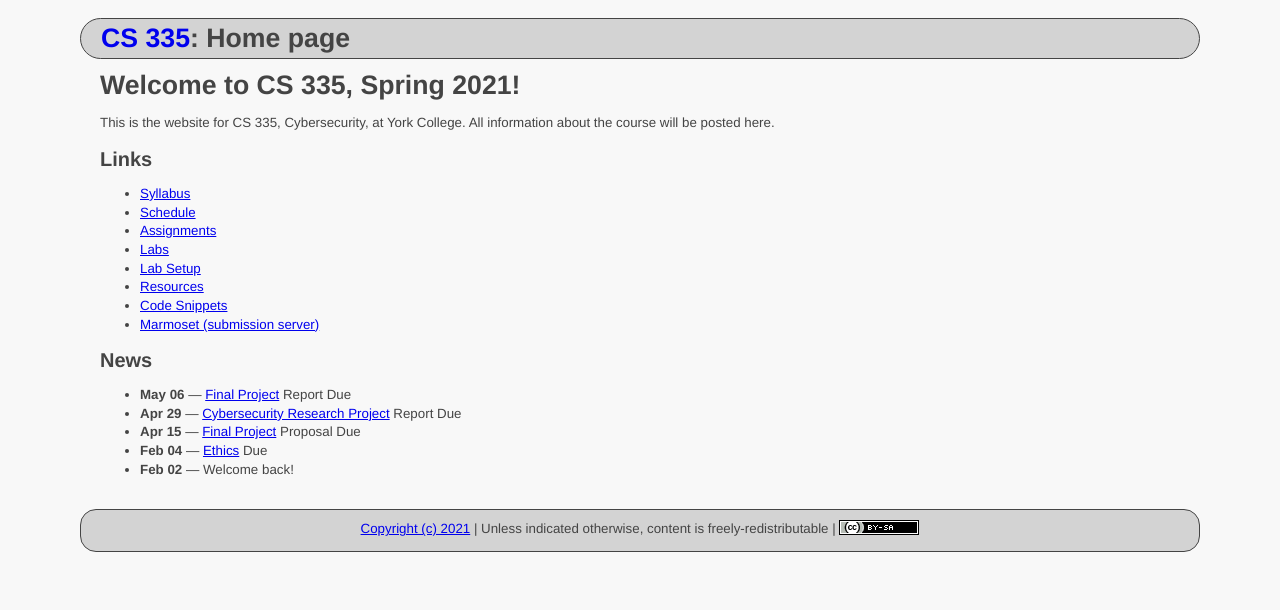
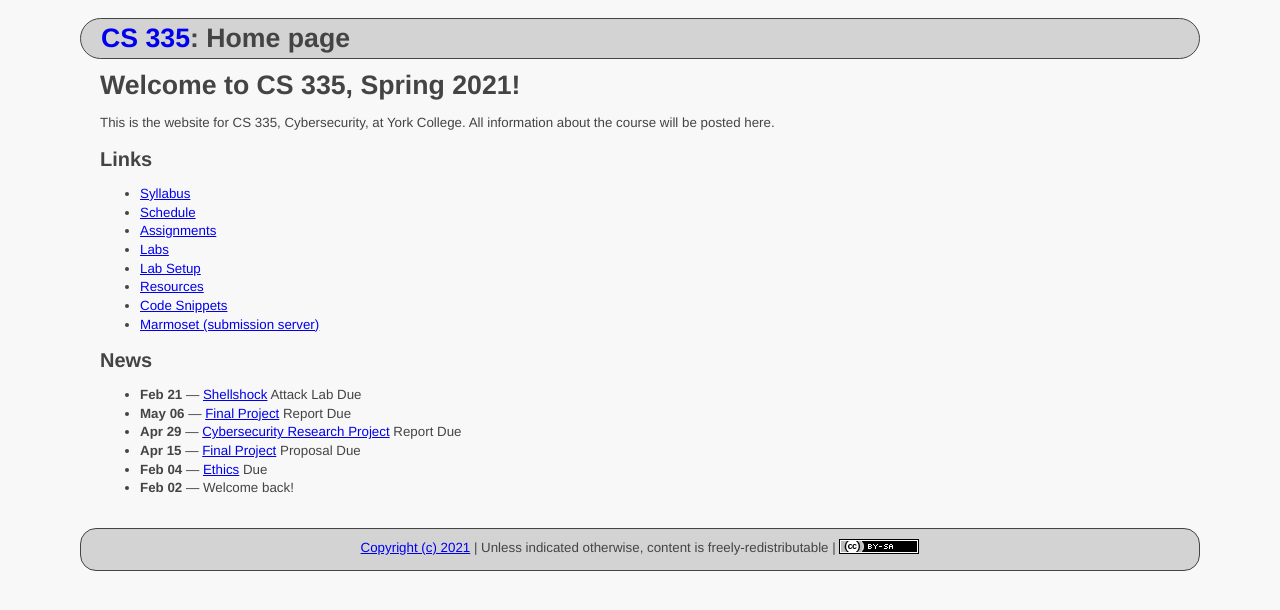
Before and after one commit to ycpcs/cs335-spring2021, a Jekyll site: the page built from index.md, in a window 1280 px wide. Shown: the top 610 px of the page. Built offline with Jekyll 4.4.1, drawn with Linux system fonts in a browser that asks for light colours.

Commit message:
update lab

```diff
--- a/index.md
+++ b/index.md
@@ -31,12 +31,12 @@ This is the website for CS 335, Cybersecurity, at York College. All information
 * **Mar 15** &mdash; [Attacks on TCP](labs/tcp_attack.html) Lab Due
 * **Mar 01** &mdash; [Packet Sniffing and Spoofing](labs/sniff_spoof.html) Lab Due
 * **Feb 23** &mdash; [Buffer Overflow](labs/buffer_overflow.html) Attack Lab Due
-* **Feb 16** &mdash; [Shellshock](labs/shellshock.html) Attack Lab Due
 * **Jan 28** &mdash; [Ethics](assignments/ethics.html) Due
 * **Jan 23** &mdash; Welcome back!
 
 <sup>*</sup> Optional
 -->
+* **Feb 21** &mdash; [Shellshock](labs/shellshock.html) Attack Lab Due
 * **May 06** &mdash; [Final Project](assignments/project.html) Report Due
 * **Apr 29** &mdash; [Cybersecurity Research Project](assignments/cybercrime.html) Report Due
 * **Apr 15** &mdash; [Final Project](assignments/project.html) Proposal Due
```
Also changed, not shown: labs/index.md (+2 -1 lines).
